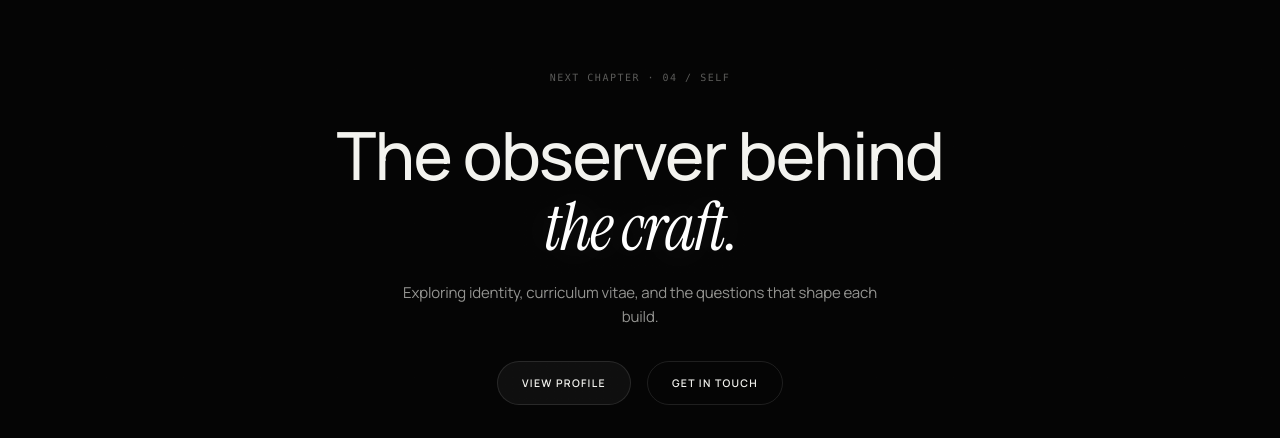
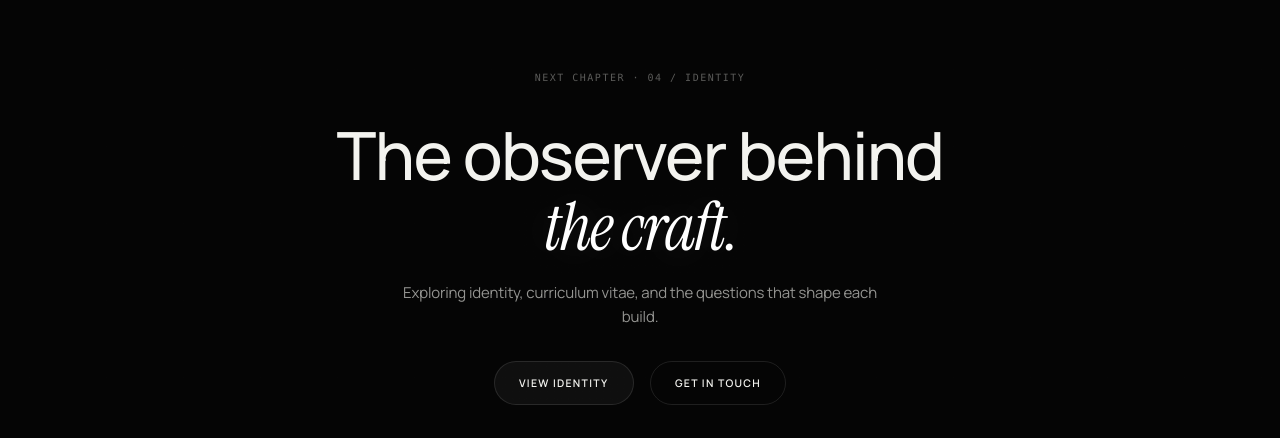
Before and after one commit to shahriarbappy60-ship-it/personal-universe, a React (Vite) app: page /create in a window 1280 px wide. Shown: the part 1928-2366 px from the top of the page. Built offline with nearby package versions, Linux system fonts and the light colour scheme.

Commit message:
fix: complete self to identity route migration

```diff
--- a/src/pages/CreatePage.jsx
+++ b/src/pages/CreatePage.jsx
@@ -188,12 +188,12 @@ export default function CreatePage() {
       </section>
 
       {/* ═══════════════════════════════════════════════════
-          SECTION 3: ENDING GATEWAY (TO SELF)
+          SECTION 3: ENDING GATEWAY (TO IDENTITY)
       ═══════════════════════════════════════════════════ */}
       <section className="section-pad" style={{ paddingBottom: '120px' }}>
         <div className="wonder-shell">
           <div className="wonder-gateway reveal">
-            <span className="gateway-eyebrow">NEXT CHAPTER · 04 / SELF</span>
+            <span className="gateway-eyebrow">NEXT CHAPTER · 04 / IDENTITY</span>
             <h2 className="gateway-title">
               The observer behind<br />
               <em>the craft.</em>
@@ -202,8 +202,8 @@ export default function CreatePage() {
               Exploring identity, curriculum vitae, and the questions that shape each build.
             </p>
             <div className="gateway-actions">
-              <Button to="/self" variant="glass">
-                VIEW PROFILE →
+              <Button to="/identity" variant="glass">
+                VIEW IDENTITY →
               </Button>
               <Button to="/contact" variant="outline">
                 GET IN TOUCH →
```
